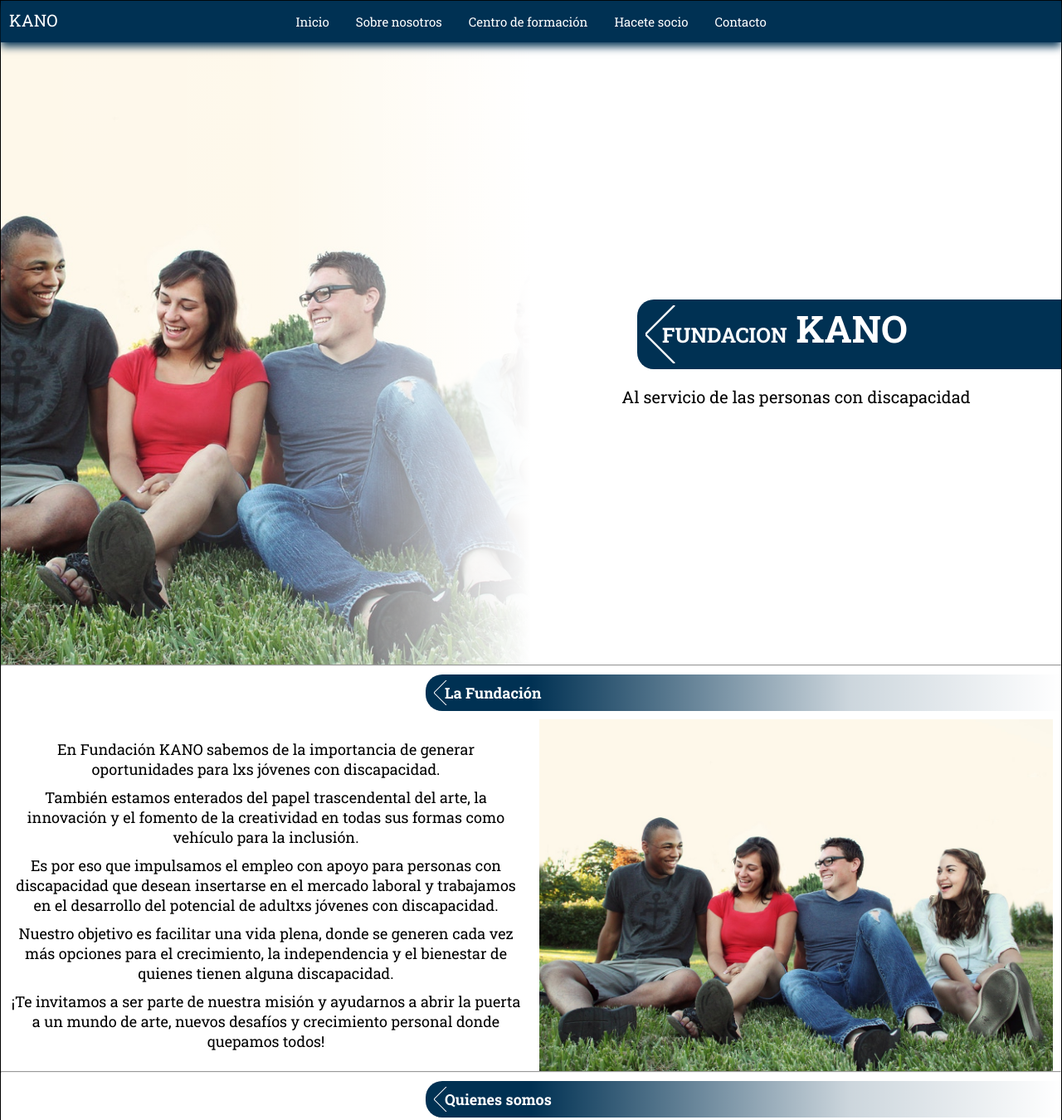
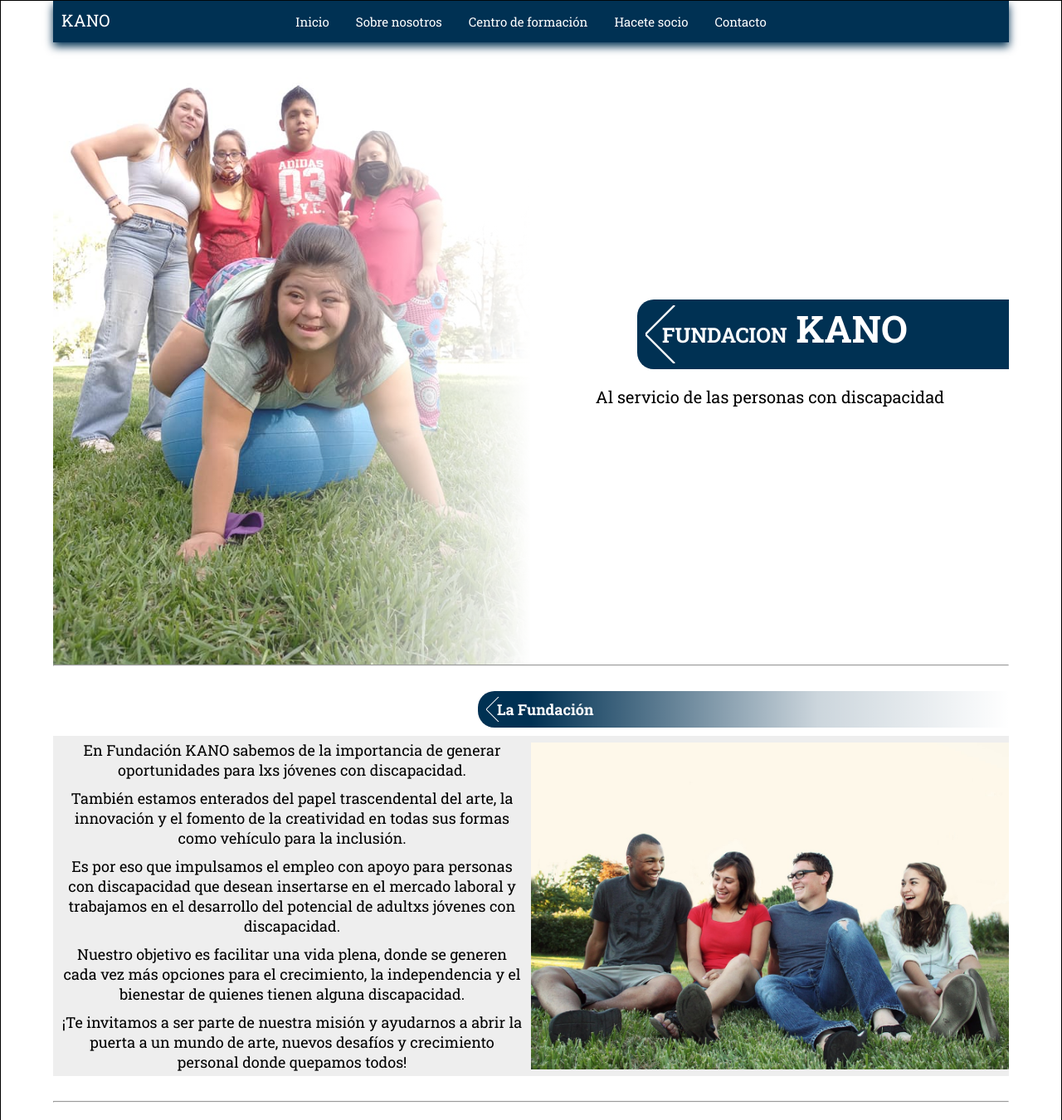
Before and after one commit to rafafloresok/fundacion-kano, a plain HTML site: page index.html in a window 1280 px wide. Shown: the top 1350 px of the page at 83% size. Drawn offline with Linux system fonts and the light colour scheme.

Commit message:
se incorpora funcion carousel en portada

```diff
--- a/index.html
+++ b/index.html
@@ -28,7 +28,7 @@
         </button>
     </header>
     <div class="landing">
-        <div class="landing__carousel">
+        <div id="landingCarousel" class="landing__carousel">
             <div class="landing__filter"></div>
         </div>
         <div class="landing__info">
@@ -46,6 +46,8 @@
             <svg class="section__logo" id="ek3nwpW7ThL1" xmlns="http://www.w3.org/2000/svg" xmlns:xlink="http://www.w3.org/1999/xlink" viewBox="0 0 200 200" shape-rendering="geometricPrecision" text-rendering="geometricPrecision"><line x1="50" y1="-50" x2="-50" y2="50" transform="translate(50 50)" fill="none" stroke="#fff" stroke-width="7"/><line x1="-50" y1="-50" x2="50" y2="50" transform="translate(50 150)" fill="none" stroke="#fff" stroke-width="7"/><line x1="-2" y1="0" x2="1" y2="0" transform="matrix(1.00001 0 0 1 0 100)" fill="none" stroke="#fff" stroke-width="6"/></svg>
             <div class="title__filter"></div>
         </div>
+        <div class="section__content">
+
           <div class="section__img">
               <img src="./images/landing.jpg" alt="">
           </div>
@@ -65,6 +67,7 @@
               <p class="section__description">
                 ¡Te invitamos a ser parte de nuestra misión y ayudarnos a abrir la puerta a un mundo de arte, nuevos desafíos y crecimiento personal donde quepamos todos!
               </p>
+          </div>
         </div>
     </div>
     <hr>
@@ -107,5 +110,6 @@
         </div>
       </div>
     </div>
+    <script src="/script/script.js"></script>
 </body>
 </html>
--- /dev/null
+++ b/script/script.js
@@ -0,0 +1,19 @@
+const landingImgSrc = [
+    "../images/landing/landing_01.jpg",
+    "../images/landing/landing_02.jpg",
+    "../images/landing/landing_03.jpg",
+    "../images/landing/landing_04.jpg",
+    "../images/landing/landing_05.jpg"
+]
+const landingCarousel = document.querySelector('#landingCarousel');
+let i = 1;
+setInterval(() => {
+    landingCarousel.classList.add('carousel-transition');
+    setTimeout(() => {
+        landingCarousel.style.backgroundImage = `url(${landingImgSrc[i]})`;
+    }, 500);
+    setTimeout(() => {
+        landingCarousel.classList.remove('carousel-transition');
+    }, 1000);
+    i === (landingImgSrc.length-1) ? i = 0 : i++;
+}, 3500);
--- a/style/style.css
+++ b/style/style.css
@@ -127,7 +127,7 @@ svg {
   transform: translateY(3px);
 }
 
-/* INDEX */
+/* LANDING */
 .landing {
   width: 100%;
   height: calc(100vh - 50px);
@@ -135,7 +135,7 @@ svg {
 .landing__carousel {
   width: 100%;
   height: calc(50vh - 25px);
-  background-image: url("../images/landing.jpg");
+  background-image: url("../images/landing/landing_01.jpg");
   background-size: cover;
   background-position: center;
   position: relative;
@@ -214,6 +214,9 @@ svg {
   width: 30px;
   margin-left: calc(20vw + 10px);
 }
+.section__content {
+  background-color: #EEEEEE;
+}
 .section__description {
   font-size: 1.5rem;
   padding: 0.5rem 1rem;
@@ -287,6 +290,17 @@ background: linear-gradient(0deg, rgba(0,49,83,0) 0%, rgba(0,49,83,1) 100%);
     width: 50%;
     height: calc(100vh - 50px);
   }
+  .carousel-transition {
+    animation: change-opacity 1s ease;
+  }
+  @keyframes change-opacity {
+    50% {
+      opacity: 0;
+    }
+    100% {
+      opacity: 1;
+    }
+  }
   .landing__info {
     width: 50%;
     height: calc(100vh - 50px);
@@ -314,15 +328,18 @@ background: linear-gradient(0deg, rgba(0,49,83,0) 0%, rgba(0,49,83,1) 100%);
   }
 
   .section {
+    padding: 3rem 0rem;
+  }
+  .section__content {
     width: 100%;
     display: flex;
     flex-flow: row wrap;
     align-items: center;
   }
-  .section__title-container {
+  /* .section__title-container {
     width: 100%;
     order: 0;
-  }
+  } */
   .section__title {
     font-size: 1.8rem;
     padding: 1rem 0rem 1rem 2.3rem;
@@ -346,7 +363,8 @@ background: linear-gradient(0deg, rgba(0,49,83,0) 0%, rgba(0,49,83,1) 100%);
   .section__img{
     width: 50%;
     order: 2;
-    padding: 0 1rem;
+    /* padding: 0 1rem; */
+    /* justify-self: end; */
   }
   .section__text {
     width: 50%;
@@ -356,3 +374,10 @@ background: linear-gradient(0deg, rgba(0,49,83,0) 0%, rgba(0,49,83,1) 100%);
     font-size: 1.8rem;
   }
 }
+
+@media (min-width: 1024px) {
+  body {
+    width: 90vw;
+    margin: auto;
+  }
+}
```
Also changed, not shown: images/landing/landing_01.jpg (added), images/landing/landing_02.jpg (added), images/landing/landing_03.jpg (added), images/landing/landing_04.jpg (added), images/landing/landing_05.jpg (added). Lines whose indentation alone changed are shown as unchanged.
